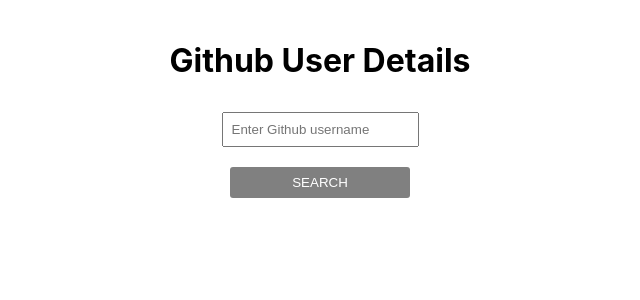
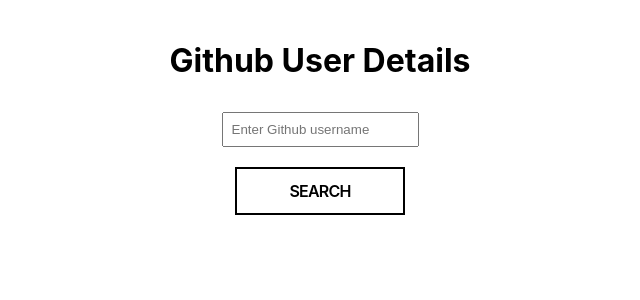
Before and after one commit to DenadijaS/parcijalni-ispit-react, a React (Create React App) app: page / in a window 1280 px wide. Shown: the top 300 px of the page, without its empty margins (320-960 px from the left). Built offline with nearby package versions, Linux system fonts and the light colour scheme.

Commit message:
promijenjeni gumbi

```diff
--- a/src/App.css
+++ b/src/App.css
@@ -26,9 +26,10 @@
 .input {
   padding: 8px;
   margin: 10px 0;
+  font-family: Arial, Helvetica, sans-serif;
 }
 
-.button {
+/*.button {
   padding: 8px 16px;
   background-color: gray;
   color: #fff;
@@ -38,6 +39,56 @@
   margin-top: 10px;
   width: 180px;
   font-family: Arial, Helvetica, sans-serif;
+}*/
+
+.button-59 {
+  margin: 10px;
+  align-items: center;
+  background-color: #fff;
+  border: 2px solid #000;
+  box-sizing: border-box;
+  color: #000;
+  cursor: pointer;
+  display: inline-flex;
+  fill: #000;
+  font-family: Inter, sans-serif;
+  font-size: 16px;
+  font-weight: 600;
+  height: 48px;
+  justify-content: center;
+  letter-spacing: -0.8px;
+  line-height: 24px;
+  min-width: 140px;
+  outline: 0;
+  padding: 0 17px;
+  text-align: center;
+  text-decoration: none;
+  transition: all 0.3s;
+  user-select: none;
+  -webkit-user-select: none;
+  touch-action: manipulation;
+}
+
+.button-59:focus {
+  color: #171e29;
+}
+
+.button-59:hover {
+  border-color: #06f;
+  color: #06f;
+  fill: #06f;
+}
+
+.button-59:active {
+  border-color: #06f;
+  color: #06f;
+  fill: #06f;
+}
+
+@media (min-width: 768px) {
+  .button-59 {
+    min-width: 170px;
+  }
 }
 
 .repository-container {
--- a/src/App.js
+++ b/src/App.js
@@ -55,7 +55,7 @@
         placeholder="Enter Github username"
         className="input"
       />
-      <button onClick={fetchData} className="button">
+      <button onClick={fetchData} className="button-59">
         SEARCH
       </button>
       <div className="user-details">
@@ -81,7 +81,7 @@
         </div>
       )}
       {userData && (
-        <button onClick={handleReset} className="button">
+        <button onClick={handleReset} className="button-59" role="button">
           RESTART
         </button>
       )}
```
